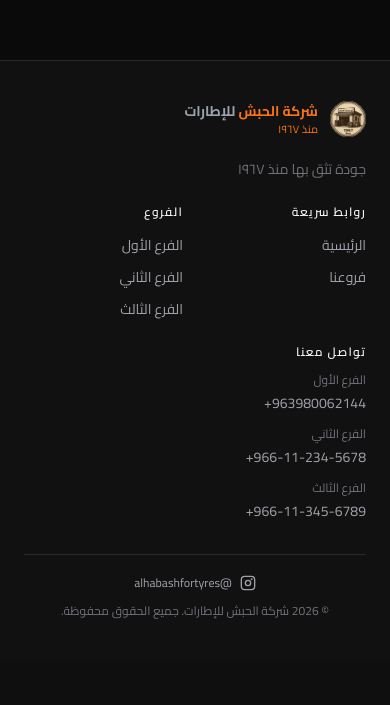
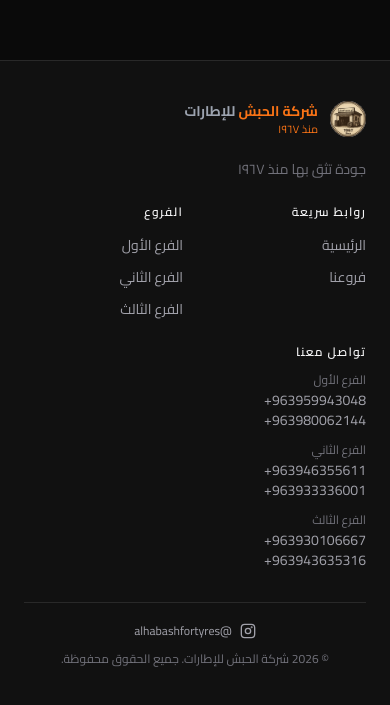
Before and after one commit to obadaalhabash8-alt/alhabashfortyres-1, a Next.js app: page / in a window 390 px wide. Shown: the part 5337-6042 px from the top of the page. Before the commit the page ends 5996 px from the top, so only its background shows below. Built offline with nearby package versions, Linux system fonts and the light colour scheme; no server answers.

Commit message:
phones num

```diff
--- a/app/(site)/shops/[id]/page.tsx
+++ b/app/(site)/shops/[id]/page.tsx
@@ -41,7 +41,10 @@ function ShopDetailContent({ shopId }: { shopId: number }) {
   const [loadingRatings, setLoadingRatings] = useState(true)
   const [loadingMore, setLoadingMore] = useState(false)
   const [avgRating, setAvgRating] = useState(0)
-  const [whatsappOpen, setWhatsappOpen] = useState(false)
+  const [whatsappTarget, setWhatsappTarget] = useState<string | null>(null)
+  const [callPickerOpen, setCallPickerOpen] = useState(false)
+  const [waPickerOpen, setWaPickerOpen] = useState(false)
+
   const [galleryImages, setGalleryImages] = useState<string[]>([])
   const [loadingGallery, setLoadingGallery] = useState(true)
 
@@ -252,6 +255,7 @@ function ShopDetailContent({ shopId }: { shopId: number }) {
                   {hasMore && (
                     <div className="mt-6 text-center">
                       <button
+                        type="button"
                         onClick={loadMore}
                         disabled={loadingMore}
                         className="px-6 py-2.5 border border-brand-border text-brand-secondary hover:border-brand-orange hover:text-brand-orange rounded-xl font-cairo font-semibold text-sm transition-all disabled:opacity-50 disabled:cursor-not-allowed inline-flex items-center gap-2"
@@ -292,23 +296,67 @@ function ShopDetailContent({ shopId }: { shopId: number }) {
               </div>
 
               {/* Call */}
-              <a
-                href={`tel:${shop.phone}`}
-                className="flex items-center justify-center gap-2 w-full bg-brand-orange hover:bg-brand-orange-dark text-white font-bold py-3.5 px-4 rounded-xl transition-colors font-cairo mb-3 text-sm"
+              <div className="relative mb-3">
+                <button
+                  type="button"
+                  onClick={() => { setCallPickerOpen((o) => !o); setWaPickerOpen(false) }}
+                  className="flex items-center justify-center gap-2 w-full bg-brand-orange hover:bg-brand-orange-dark text-white font-bold py-3.5 px-4 rounded-xl transition-colors font-cairo text-sm"
                 >
                   <PhoneIcon />
                   {t.shop.call_now}
+                </button>
+                {callPickerOpen && (
+                  <>
+                  <div className="fixed inset-0 z-10" onClick={() => setCallPickerOpen(false)} />
+                  <div className="absolute top-full mt-2 w-full z-20 bg-brand-darker border border-brand-border rounded-xl overflow-hidden shadow-xl">
+                    {shop.phones.map((phone) => (
+                      <a
+                        key={phone}
+                        href={`tel:${phone}`}
+                        onClick={() => setCallPickerOpen(false)}
+                        className="flex items-center gap-3 px-4 py-3 hover:bg-brand-surface transition-colors font-cairo text-sm text-brand-white border-b border-brand-border last:border-0"
+                        dir="ltr"
+                      >
+                        <PhoneIcon />
+                        {phone}
                       </a>
+                    ))}
+                  </div>
+                  </>
+                )}
+              </div>
 
               {/* WhatsApp — opens inquiry modal */}
-              {shop.whatsapp && (
+              {shop.whatsapps && shop.whatsapps.length > 0 && (
+                <div className="relative mb-5">
                   <button
-                  onClick={() => setWhatsappOpen(true)}
-                  className="flex items-center justify-center gap-2 w-full bg-[#25d366] hover:bg-[#1ebe5d] text-white font-bold py-3.5 px-4 rounded-xl transition-colors font-cairo mb-5 text-sm"
+                    type="button"
+                    onClick={() => { setWaPickerOpen((o) => !o); setCallPickerOpen(false) }}
+                    className="flex items-center justify-center gap-2 w-full bg-[#25d366] hover:bg-[#1ebe5d] text-white font-bold py-3.5 px-4 rounded-xl transition-colors font-cairo text-sm"
                   >
                     <WhatsAppIcon />
                     {t.shop.whatsapp}
                   </button>
+                  {waPickerOpen && (
+                    <>
+                    <div className="fixed inset-0 z-10" onClick={() => setWaPickerOpen(false)} />
+                    <div className="absolute top-full mt-2 w-full z-20 bg-brand-darker border border-brand-border rounded-xl overflow-hidden shadow-xl">
+                      {shop.whatsapps.map((num) => (
+                        <button
+                          key={num}
+                          type="button"
+                          onClick={() => { setWhatsappTarget(num); setWaPickerOpen(false) }}
+                          className="flex items-center gap-3 px-4 py-3 hover:bg-brand-surface transition-colors font-cairo text-sm text-brand-white border-b border-brand-border last:border-0 w-full"
+                          dir="ltr"
+                        >
+                          <WhatsAppIcon />
+                          {num}
+                        </button>
+                      ))}
+                    </div>
+                    </>
+                  )}
+                </div>
               )}
 
               {/* Address */}
@@ -321,7 +369,9 @@ function ShopDetailContent({ shopId }: { shopId: number }) {
               {/* Phone */}
               <div className="mt-4 pt-4 border-t border-brand-border">
                 <p className="text-xs text-brand-muted font-cairo mb-1 uppercase tracking-widest">{lang === 'ar' ? 'الهاتف' : 'Phone'}</p>
-                <p className="text-sm text-brand-secondary font-cairo font-medium" dir="ltr">{shop.phone}</p>
+                {shop.phones.map((phone) => (
+                  <p key={phone} className="text-sm text-brand-secondary font-cairo font-medium" dir="ltr">{phone}</p>
+                ))}
               </div>
             </div>
 
@@ -332,12 +382,11 @@ function ShopDetailContent({ shopId }: { shopId: number }) {
                   src={shop.mapEmbed}
                   width="100%"
                   height="100%"
-                  style={{ border: 0, filter: 'grayscale(20%) contrast(1.1)' }}
+                  className="w-full h-full [border:0] [filter:grayscale(20%)_contrast(1.1)]"
                   allowFullScreen
                   loading="lazy"
                   referrerPolicy="no-referrer-when-downgrade"
                   title={`Map — ${shop.name[lang]}`}
-                  className="w-full h-full"
                 />
               </div>
               <div className="p-4">
@@ -357,9 +406,10 @@ function ShopDetailContent({ shopId }: { shopId: number }) {
         </div>
       </div>
       <WhatsAppModal
-        isOpen={whatsappOpen}
-        onClose={() => setWhatsappOpen(false)}
+        isOpen={whatsappTarget !== null}
+        onClose={() => setWhatsappTarget(null)}
         shop={shop}
+        waNumber={whatsappTarget ?? ''}
       />
     </div>
   )
--- a/components/Footer.tsx
+++ b/components/Footer.tsx
@@ -84,13 +84,16 @@ export default function Footer() {
               {shops.map((shop) => (
                 <li key={shop.id} className="font-cairo">
                   <span className="text-zinc-500 block text-xs mb-0.5">{shop.name[lang]}</span>
-                  <a
-                    href={`tel:${shop.phone}`}
-                    className="text-sm text-zinc-400 hover:text-brand-orange transition-colors"
-                    dir="ltr"
-                  >
-                    {shop.phone}
-                  </a>
+                  {shop.phones.map((phone) => (
+                    <a
+                      key={phone}
+                      href={`tel:${phone}`}
+                      className="text-sm text-zinc-400 hover:text-brand-orange transition-colors block"
+                      dir="ltr"
+                    >
+                      {phone}
+                    </a>
+                  ))}
                 </li>
               ))}
             </ul>
--- a/components/WhatsAppModal.tsx
+++ b/components/WhatsAppModal.tsx
@@ -8,9 +8,10 @@ interface Props {
   isOpen: boolean
   onClose: () => void
   shop: Shop
+  waNumber: string
 }
 
-export default function WhatsAppModal({ isOpen, onClose, shop }: Props) {
+export default function WhatsAppModal({ isOpen, onClose, shop, waNumber }: Props) {
   const { lang, isRTL } = useLanguage()
   const [name, setName] = useState('')
   const [carType, setCarType] = useState('')
@@ -66,8 +67,8 @@ export default function WhatsAppModal({ isOpen, onClose, shop }: Props) {
           ...(message.trim() ? ['', message.trim()] : []),
         ]
 
-    const waNumber = shop.whatsapp?.replace(/[^0-9]/g, '') ?? ''
-    const waUrl = `https://wa.me/${waNumber}?text=${encodeURIComponent(parts.join('\n'))}`
+    const cleanNumber = waNumber.replace(/[^0-9]/g, '')
+    const waUrl = `https://wa.me/${cleanNumber}?text=${encodeURIComponent(parts.join('\n'))}`
     window.open(waUrl, '_blank', 'noopener,noreferrer')
     onClose()
   }
--- a/lib/shops.ts
+++ b/lib/shops.ts
@@ -19,8 +19,8 @@ export const shops: Shop[] = [
       ar: 'دمشق',
       en: 'Damascus',
     },
-    phone: '+963980062144',
-    whatsapp: '+963980062144',
+    phones: ['+963959943048', '+963980062144'],
+    whatsapps: ['+963959943048', '+963980062144'],
     mapUrl: 'https://maps.google.com/?q=24.6877,46.7219',
     // Replace with actual embed URL from Google Maps
     mapEmbed:
@@ -70,8 +70,8 @@ export const shops: Shop[] = [
       ar: 'دمشق',
       en: 'Damascus',
     },
-    phone: '+966-11-234-5678',
-    whatsapp: '+966502345678',
+    phones: ['+963946355611', '+963933336001'],
+    whatsapps: ['+963946355611', '+963933336001'],
     mapUrl: 'https://maps.google.com/?q=24.7136,46.6751',
     mapEmbed:
       'https://www.google.com/maps/embed?pb=!1m18!1m12!1m3!1d3624.5!2d46.6751!3d24.7136!2m3!1f0!2f0!3f0!3m2!1i1024!2i768!4f13.1!3m3!1m2!1s0x0%3A0x0!2zMjTCsDQyJzQ5LjAiTiA0NsKwNDAnMzAuNCJF!5e0!3m2!1sen!2ssa!4v1234567891',
@@ -120,8 +120,8 @@ export const shops: Shop[] = [
       ar: 'دمشق',
       en: 'Damascus',
     },
-    phone: '+966-11-345-6789',
-    whatsapp: '+966503456789',
+    phones: ['+963930106667', '+963943635316'],
+    whatsapps: ['+963930106667', '+963943635316'],
     mapUrl: 'https://maps.google.com/?q=24.5600,46.7800',
     mapEmbed:
       'https://www.google.com/maps/embed?pb=!1m18!1m12!1m3!1d3626.0!2d46.7800!3d24.5600!2m3!1f0!2f0!3f0!3m2!1i1024!2i768!4f13.1!3m3!1m2!1s0x0%3A0x0!2zMjTCsDMzJzM2LjAiTiA0NsKwNDYnNDguMCJF!5e0!3m2!1sen!2ssa!4v1234567892',
--- a/types/index.ts
+++ b/types/index.ts
@@ -17,8 +17,8 @@ export interface Shop {
   tagline: LocalizedString
   address: LocalizedString
   city: LocalizedString
-  phone: string
-  whatsapp?: string
+  phones: string[]
+  whatsapps?: string[]
   mapUrl: string
   mapEmbed: string
   coverImage: string
```
Lines whose indentation alone changed are shown as unchanged.
